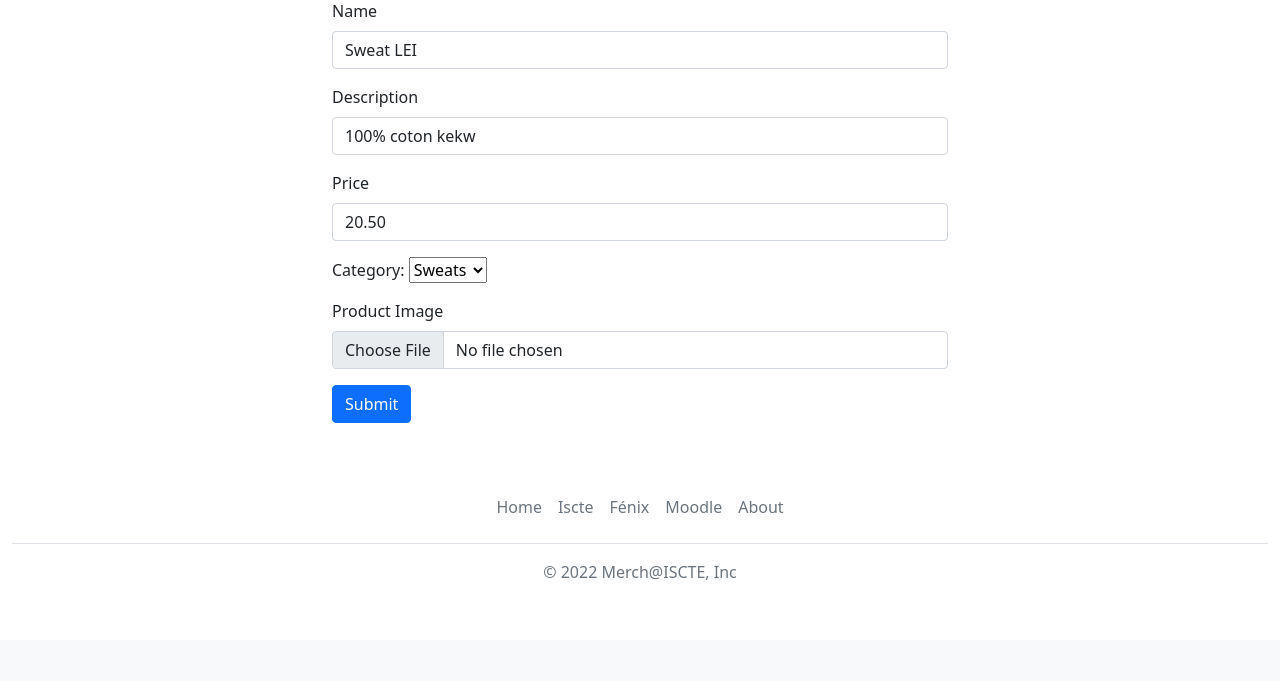
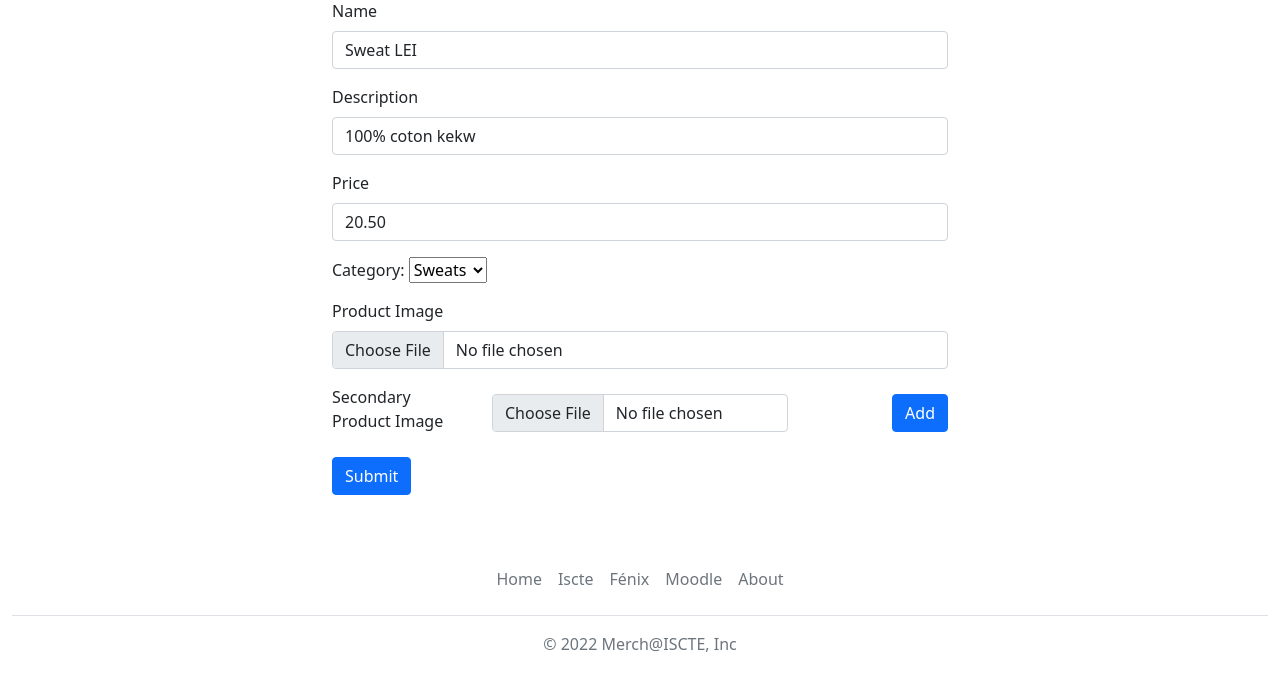
Before and after one commit to mspro1-iscte/DIAM_Projeto, a Django app: page /loja/editar_produto/9 in a window 1280 px wide. Shown: the part 201-882 px from the top of the page. Before the commit the page ends 781 px from the top, so only its background shows below. Run offline with Django 4.2, Linux system fonts and the light colour scheme; data comes from the database, SQL or seed files in the repository.

Commit message:
Multiple images product, Working

```diff
--- a/Projeto/Merch_ISCTE/loja/models.py
+++ b/Projeto/Merch_ISCTE/loja/models.py
@@ -27,6 +27,12 @@ class Produto(models.Model):
         return self.__dict__
 
 
+class ProdutoImages(models.Model):
+    produto = models.ForeignKey(Produto, on_delete=models.CASCADE)
+    foto = models.CharField(max_length=100)
+
+
+
 class Cliente(models.Model):
     user = models.OneToOneField(User, on_delete=models.CASCADE)
     curso = models.CharField(max_length=100)
--- a/Projeto/Merch_ISCTE/loja/templates/loja/detalhe_categoria.html
+++ b/Projeto/Merch_ISCTE/loja/templates/loja/detalhe_categoria.html
@@ -36,7 +36,7 @@ Category
                     <h5 class="card-title">{{ produto.produto_nome }}</h5>
                 </div>
                 <ul class="list-group list-group-flush">
-                    <li class="list-group-item">Price: {{ produto.preco_data }}</li>
+                    <li class="list-group-item">Price: {{ produto.preco_data }}$</li>
                 </ul>
                 <div class="card-body">
                     <a href="{% url 'loja:adicionar_carrinho' produto.id %}" class="btn ">
--- a/Projeto/Merch_ISCTE/loja/templates/loja/editar_produto.html
+++ b/Projeto/Merch_ISCTE/loja/templates/loja/editar_produto.html
@@ -14,15 +14,18 @@ Edit Product
         {% csrf_token %}
         <div class="mb-3">
             <label for="produto_nome" class="form-label">Name</label>
-          <input type="text" class="form-control" id="produto_nome" name="produto_nome" value="{{ produto.produto_nome }}" required="required">
+            <input type="text" class="form-control" id="produto_nome" name="produto_nome"
+                   value="{{ produto.produto_nome }}" required="required">
         </div>
         <div class="mb-3">
             <label for="produto_texto" class="form-label">Description</label>
-            <input type="text" class="form-control" id="produto_texto" name="produto_texto" value="{{ produto.produto_texto }}" required="required">
+            <input type="text" class="form-control" id="produto_texto" name="produto_texto"
+                   value="{{ produto.produto_texto }}" required="required">
         </div>
         <div class="mb-3">
             <label for="preco_data" class="form-label">Price</label>
-            <input type="number" class="form-control" id="preco_data" name="preco_data" min="0.01" step="0.01" value="{{ produto.preco_data }}" required="required">
+            <input type="number" class="form-control" id="preco_data" name="preco_data" min="0.01" step="0.01"
+                   value="{{ produto.preco_data }}" required="required">
         </div>
         <div class="mb-3">
             <label for="categoria_select">Category:</label>
@@ -39,7 +42,22 @@ Edit Product
         </div>
         <div class="mb-3">
             <label for="produto_file" class="form-label">Product Image</label>
-            <input class="form-control" type="file" id="produto_file" name="produto_file" >
+            <input class="form-control" type="file" id="produto_file" name="produto_file">
+        </div>
+        <div class="mb-3">
+            <form action="#" enctype="multipart/form-data" method="post">
+                {% csrf_token %}
+                <ul class="list-group">
+                    <div class="row align-items-center">
+                        <div class="col "><label class="form-label">Secondary Product Image</label></div>
+                        <div class="col-6 "><input class="form-control" type="file" id="produto_file_secondary"
+                                                            name="produto_file_secondary"></div>
+                        <div class="col text-end">
+                            <button type="submit" class="btn btn-primary">Add</button>
+                        </div>
+                    </div>
+                </ul>
+            </form>
         </div>
         <button type="submit" class="btn btn-primary">Submit</button>
     </form>
--- a/Projeto/Merch_ISCTE/loja/templates/loja/index.html
+++ b/Projeto/Merch_ISCTE/loja/templates/loja/index.html
@@ -119,7 +119,7 @@
                     <h5 class="card-title">{{ produto.produto_nome }}</h5>
                 </div>
                 <ul class="list-group list-group-flush">
-                    <li class="list-group-item">Price: {{ produto.preco_data }}</li>
+                    <li class="list-group-item">Price: {{ produto.preco_data }}$</li>
                 </ul>
                 <div class="card-body">
                     <a href="{% url 'loja:adicionar_carrinho' produto.id %}" class="btn ">
--- a/Projeto/Merch_ISCTE/loja/templates/loja/procurar_produto.html
+++ b/Projeto/Merch_ISCTE/loja/templates/loja/procurar_produto.html
@@ -19,7 +19,7 @@ Search
                     <h5 class="card-title">{{ produto.produto_nome }}</h5>
                 </div>
                 <ul class="list-group list-group-flush">
-                    <li class="list-group-item">Price: {{ produto.preco_data }}</li>
+                    <li class="list-group-item">Price: {{ produto.preco_data }}$</li>
                 </ul>
                 <div class="card-body">
                     <a href="{% url 'loja:adicionar_carrinho' produto.id %}" class="btn ">
```
Lines whose indentation alone changed are shown as unchanged.
